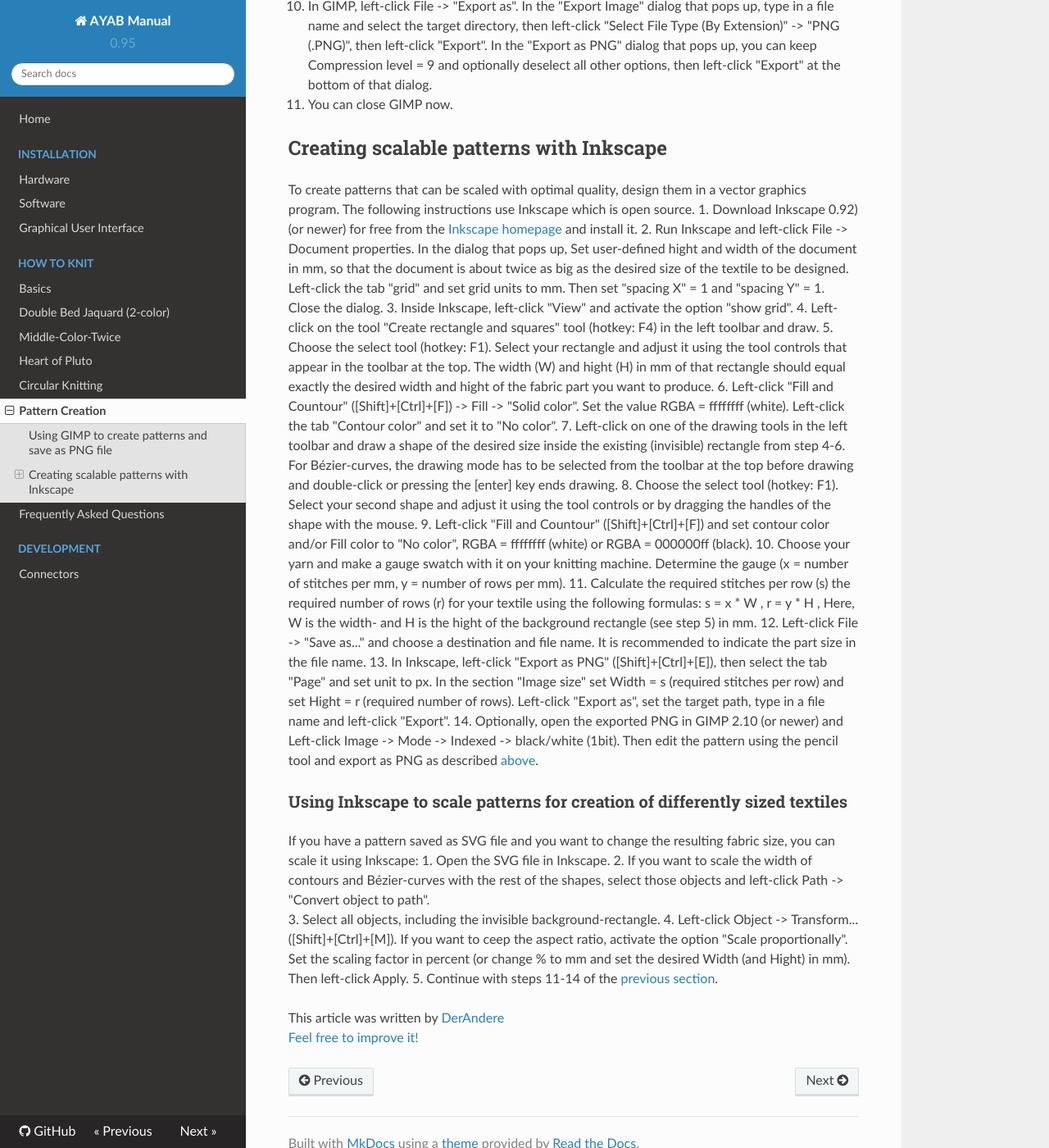
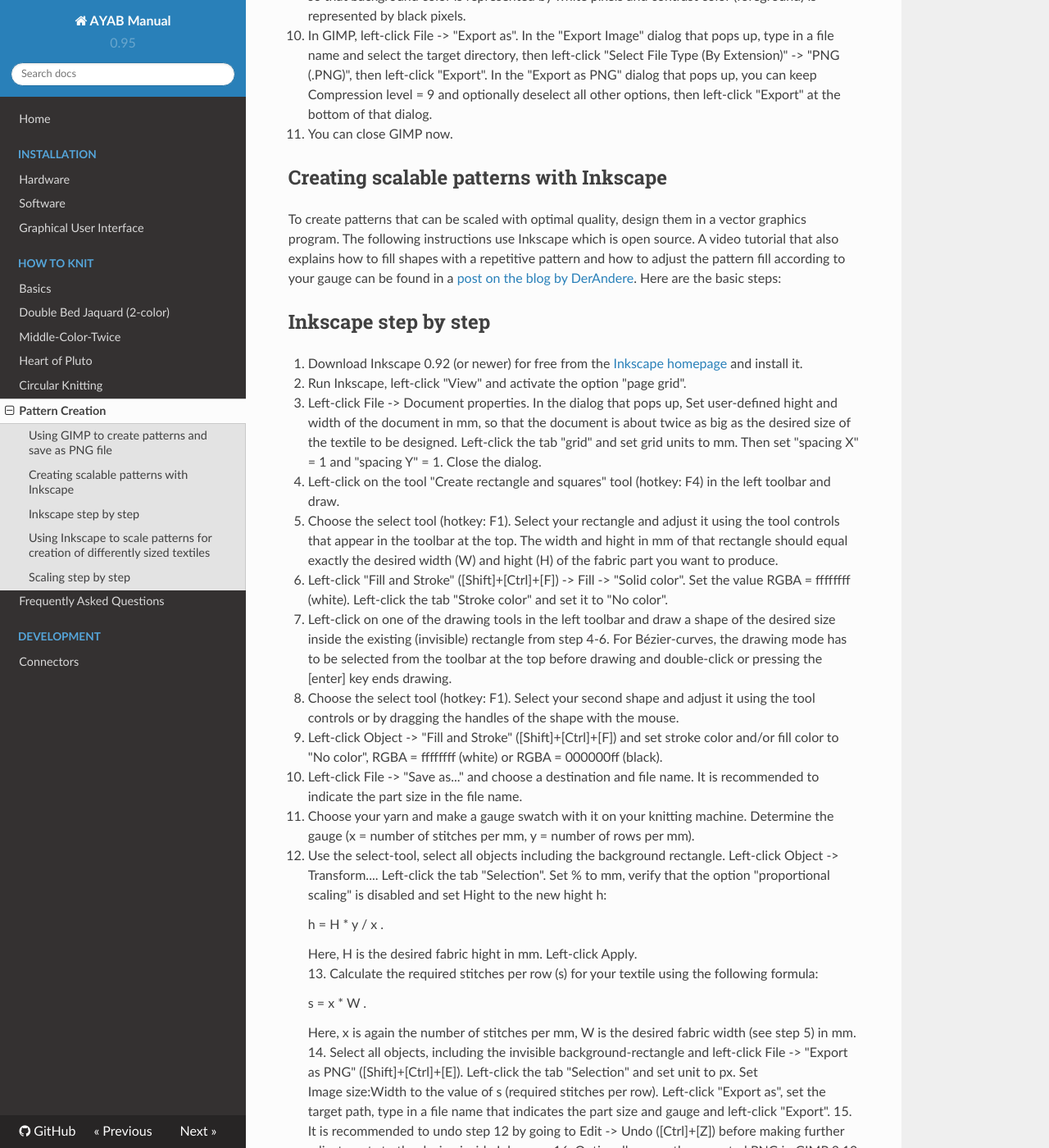
Before and after one commit to AllYarnsAreBeautiful/ayab-manual, an MkDocs documentation site: the page built from docs/pattern_image_creation.md, in a window 1280 px wide and 1400 px high, scrolled down 892 px. Shown: the whole window at 82% size. Built offline with MkDocs 1.6.1, drawn with Linux system fonts in a browser that asks for light colours; nearby versions of some CDN libraries; some of the changed text lies outside the part shown.

Commit message:
Add link to video tutorial and corrections to Inkscape instructions.
Add link to bind off video to dbj_middle-color-twice.md

```diff
--- a/docs/pattern_image_creation.md
+++ b/docs/pattern_image_creation.md
@@ -14,13 +14,13 @@ from the vector graphics program Inkscape to create scalable patterns.
 
 1. Download GIMP 2.10.10 (or newer) from [the GIMP homepage](https://www.gimp.org/downloads/)
    and install it.
-2. Run GIMP
-3. In GIMP, left-click File -> New
+2. Run GIMP.
+3. In GIMP, left-click File -> New.
 4. Select the hight and width in pixels (= number of rows and stitches per row,
    respectively), then left-click "OK".
 5. In GIMP, left-click Image -> Modus -> Indexed. In the dialog that pops up,
    select "black/white (1bit)" for textiles with two colors.
-6. Select the pencil tool (hotkey: N)
+6. Select the pencil tool (hotkey: N).
 7. Set the pencil tool settings to Size = 1.00 (1x1 pixel), Hardness = 100,
    keep other tool options at default settings (Dynamics Off). Keep default
    foreground color (black) and background color (white).
@@ -42,61 +42,97 @@ from the vector graphics program Inkscape to create scalable patterns.
 ## Creating scalable patterns with Inkscape
 
 To create patterns that can be scaled with optimal quality, design them in
-   a vector graphics program. The following instructions use Inkscape which is open source.
-1. Download Inkscape 0.92)(or newer) for free from the [Inkscape homepage](https://inkscape.org/) and install it.
-2. Run Inkscape and left-click File -> Document properties. In the dialog that pops
-   up, Set user-defined hight and width of the document in mm, so that the document
-   is about twice as big as the desired size of the textile to be designed.
-   Left-click the tab "grid" and set grid units to mm. Then set "spacing X" = 1 and "spacing Y" = 1.
-   Close the dialog.
-3. Inside Inkscape, left-click "View" and activate the option "show grid".
+a vector graphics program. The following instructions use Inkscape which is open
+source. A video tutorial that also explains how to fill shapes with a repetitive
+pattern and how to adjust the pattern fill according to your gauge can be found
+in a [post on the blog by DerAndere](https://it-by-derandere.blogspot.com/2019/04/scalable-knitting-patterns-with-open.html).
+Here are the basic steps:
+
+## Inkscape step by step
+
+1. Download Inkscape 0.92 (or newer) for free from the [Inkscape homepage](https://inkscape.org/)
+   and install it.
+2. Run Inkscape, left-click "View" and activate the option "page grid".
+3. Left-click File -> Document properties. In the dialog that pops up, Set
+   user-defined hight and width of the document in mm, so that the document is
+   about twice as big as the desired size of the textile to be designed.
+   Left-click the tab "grid" and set grid units to mm. Then set "spacing X" = 1
+   and "spacing Y" = 1. Close the dialog.
 4. Left-click on the tool "Create rectangle and squares"  tool (hotkey: F4) in
    the left toolbar and draw.
-5. Choose the select tool (hotkey: F1). Select your rectangle and adjust it using the
-   tool controls that appear in the toolbar at the top. The width (W) and hight (H)
-   in mm of that rectangle should equal exactly the desired width and hight of the fabric
-   part you want to produce.
-6. Left-click "Fill and Countour" ([Shift]+[Ctrl]+[F]) -> Fill -> "Solid color". Set the value RGBA = ffffffff (white).
-   Left-click the tab "Contour color" and set it to "No color".
+5. Choose the select tool (hotkey: F1). Select your rectangle and adjust it
+   using the tool controls that appear in the toolbar at the top. The width
+   and hight in mm of that rectangle should equal exactly the desired width (W)
+   and hight (H) of the fabric part you want to produce.
+6. Left-click "Fill and Stroke" ([Shift]+[Ctrl]+[F]) -> Fill -> "Solid color".
+   Set the value RGBA = ffffffff (white). Left-click the tab "Stroke color" and
+   set it to "No color".
 7. Left-click on one of the drawing tools in the left toolbar and draw a shape
    of the desired size inside the existing (invisible) rectangle from step 4-6.
-   For Bézier-curves, the drawing mode has to be selected from the toolbar at the
-   top before drawing and double-click or pressing the [enter] key ends drawing.
-8. Choose the select tool (hotkey: F1). Select your second shape and adjust it using
-   the tool controls or by dragging the handles of the shape with the mouse.
-9. Left-click "Fill and Countour" ([Shift]+[Ctrl]+[F]) and set contour color and/or
-   Fill color to "No color", RGBA = ffffffff (white) or RGBA = 000000ff (black).
-10. Choose your yarn and make a gauge swatch with it on your knitting machine.
-    Determine the gauge (x = number of stitches per mm, y = number of rows per mm).
-11.  Calculate the required stitches per row (s) the required number of rows (r) for
-    your textile using the following formulas:
-    s = x * W ,
-    r = y * H ,
-    Here, W is the width- and H is the hight of the background rectangle (see step 5) in mm.
-12. Left-click File -> "Save as..." and choose a destination and file name. It is
-    recommended to indicate the part size in the file name.
-13. In Inkscape, left-click "Export as PNG" ([Shift]+[Ctrl]+[E]), then select the
-    tab "Page" and set unit to px. In the section "Image size" set
-    Width = s (required stitches per row) and set Hight = r (required number of rows).
-    Left-click "Export as", set the target path, type in a file name and
-    left-click "Export".
-14. Optionally, open the exported PNG in GIMP 2.10 (or newer) and Left-click
-    Image -> Mode -> Indexed -> black/white (1bit). Then edit the pattern using the
-    pencil tool and export as PNG as described [above](pattern_image_creation.md#using-gimp-to-create-patterns-and-save-as-png-file).
+   For Bézier-curves, the drawing mode has to be selected from the toolbar at
+   the top before drawing and double-click or pressing the [enter] key ends
+   drawing.
+8. Choose the select tool (hotkey: F1). Select your second shape and adjust it
+   using the tool controls or by dragging the handles of the shape with the
+   mouse.
+9. Left-click Object -> "Fill and Stroke" ([Shift]+[Ctrl]+[F]) and set stroke
+   color and/or fill color to "No color", RGBA = ffffffff (white) or
+   RGBA = 000000ff (black).
+10. Left-click File -> "Save as..." and choose a destination and file name. It
+    is recommended to indicate the part size in the file name.
+11. Choose your yarn and make a gauge swatch with it on your knitting machine.
+    Determine the gauge (x = number of stitches per mm,
+    y = number of rows per mm).
+12. Use the select-tool, select all objects including the background rectangle.
+    Left-click Object -> Transform.... Left-click the tab "Selection". Set % to
+    mm, verify that the option "proportional scaling" is disabled and set Hight
+    to the new hight h:
+
+    h = H * y / x .
+
+    Here, H is the desired fabric hight in mm. Left-click Apply.
+13. Calculate the required stitches per row (s) for your textile using the
+    following formula:
+
+    s = x * W .
+
+    Here, x is again the number of stitches per mm, W is the desired
+    fabric width (see step 5) in mm.
+14. Select all objects, including the invisible background-rectangle and
+    left-click File -> "Export as PNG" ([Shift]+[Ctrl]+[E]).
+    Left-click the tab "Selection" and set unit to px. Set
+    Image size:Width to the value of s (required stitches per row).
+    Left-click "Export as", set the target path, type in a file name that
+    indicates the part size and gauge and left-click "Export".
+15. It is recommended to undo step 12 by going to Edit -> Undo ([Ctrl]+[Z])
+    before making further adjustments to the design inside Inkscape.
+16. Optionally, open the exported PNG in GIMP 2.10 (or newer) and increase
+    contrast by left-clicking Colors -> Levels and adjusting the Input min and
+    max value (black triangle: set black point, white triangle: set white
+    point). Left-click OK. Left-click Image -> Mode -> Indexed -> black/white
+    (1bit). Then edit the pattern using the pencil tool and export as PNG as
+    described [above](pattern_image_creation.md#using-gimp-to-create-patterns-and-save-as-png-file).
 
 
-### Using Inkscape to scale patterns for creation of differently sized textiles
-If you have a pattern saved as SVG file and you want to change the resulting fabric size, you
-can scale it using Inkscape:
+## Using Inkscape to scale patterns for creation of differently sized textiles
+
+If you have a pattern saved as SVG file and you want to change the resulting
+fabric size, you can scale it using Inkscape:
+
+## Scaling step by step
+
 1. Open the SVG file in Inkscape.
-2. If you want to scale the width of contours and Bézier-curves with the rest of the shapes,
-   select those objects and left-click Path -> "Convert object to path".
+2. If you want to scale the width of contours and Bézier-curves with the rest of
+   the shapes, select those objects and left-click Path -> "Convert object to
+   path".
 3. Select all objects, including the invisible background-rectangle.
-4. Left-click Object -> Transform... ([Shift]+[Ctrl]+[M]). If you want to ceep the aspect ratio,
-   activate the option "Scale proportionally".
-   Set the scaling factor in percent (or change % to mm and set the desired Width (and Hight) in mm).
-   Then left-click Apply.
-5. Continue with steps 11-14 of the [previous section](pattern_image_creation.md#creating-scalable-patterns-with-inkscape).
+4. Left-click Object -> Transform... ([Shift]+[Ctrl]+[M]). If you want to keep
+   the aspect ratio, activate the option "Scale proportionally".
+   Set the scaling factor in percent (or change % to mm and set the desired
+   Width (and Hight) in mm). Then left-click Apply.
+5. Continue with steps 12-16 of the [previous section](pattern_image_creation.md#creating-scalable-patterns-with-inkscape).
+
+
 
 
 This article was written by [DerAndere](https://it-by-derandere.blogspot.com/p/blog-page_46.html)
```
Also changed, not shown: docs/how_to_knit/dbj_2-color.md (+2 -1 lines).
